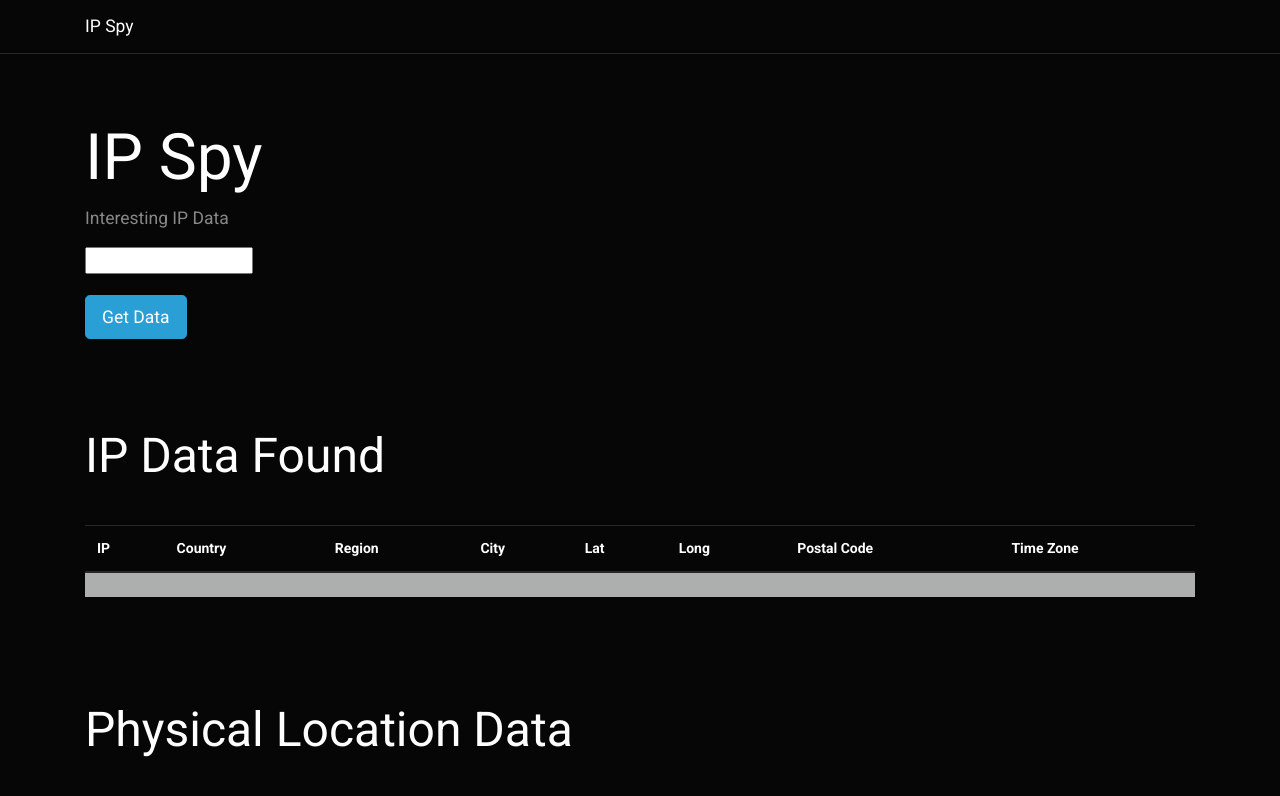
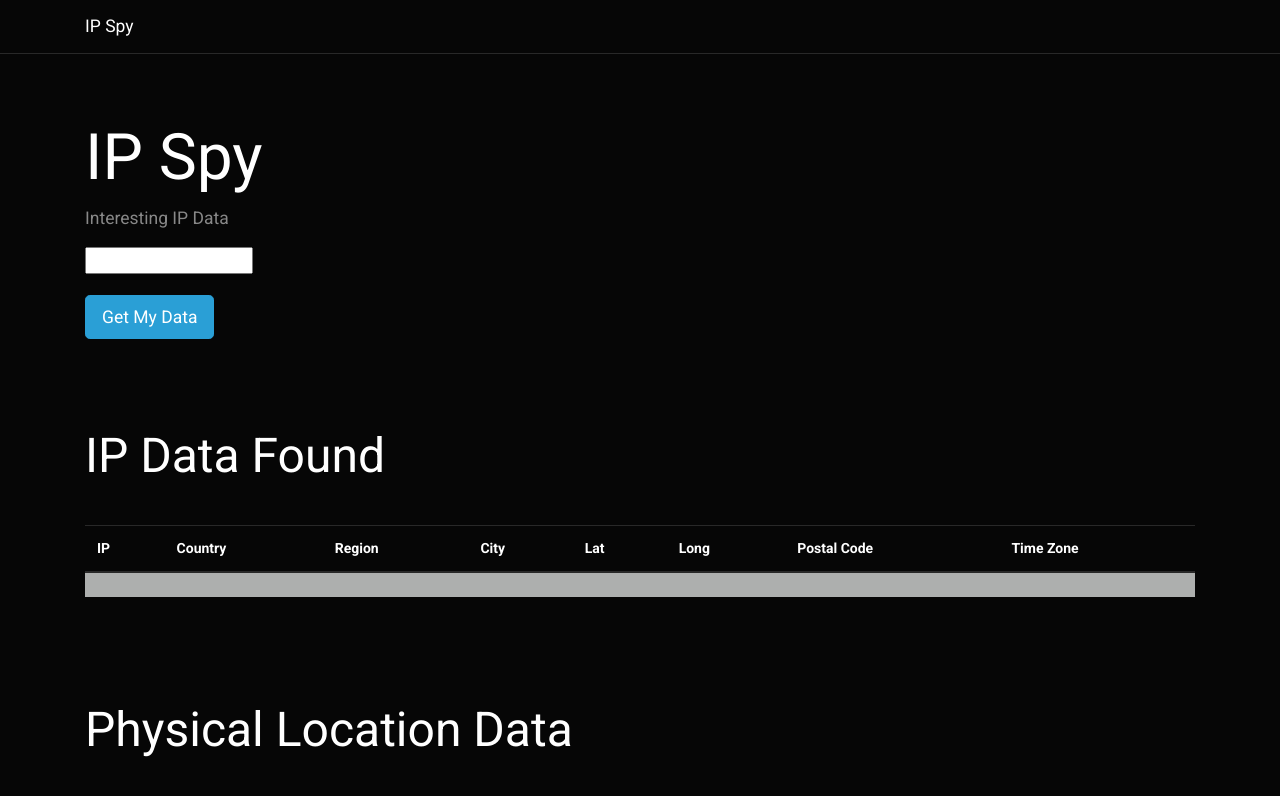
Before and after one commit to amille12/ipSpy, a plain HTML site: page index.html in a window 1280 px wide. Shown: the top 796 px of the page. Drawn offline with nearby package versions, Linux system fonts and the light colour scheme.

Commit message:
changed button txt

```diff
--- a/index.html
+++ b/index.html
@@ -61,7 +61,7 @@
           <input type="text">
           <br>
           <br>
-          <button class="btn btn-primary btn-lg" type="submit">Get Data</button>
+          <button class="btn btn-primary btn-lg" type="submit">Get My Data</button>
         </form>
       </div>
 
```
